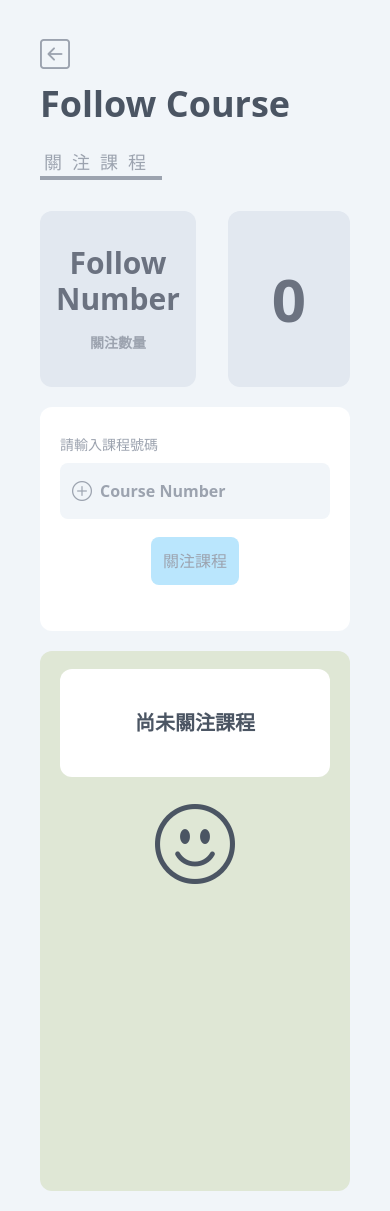
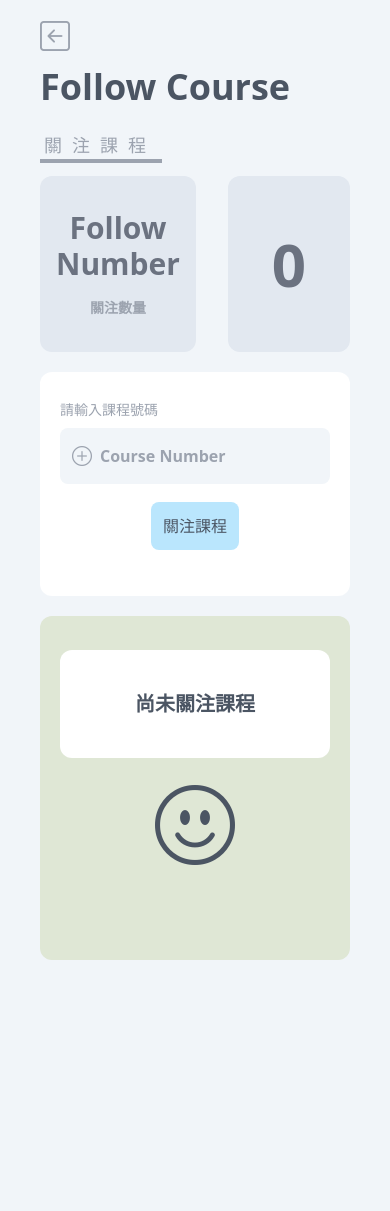
Before and after one commit to ridemountainpig/fcu-course-search, a Flask app: page /followcourse in a window 390 px wide. After the commit the page ends 960 px from the top, so only its background shows below. Run offline with Flask 2, Linux system fonts and the light colour scheme.

Commit message:
update: styling up for mobile RWD

```diff
--- a/static/style/output.css
+++ b/static/style/output.css
@@ -543,16 +539,28 @@ video {
   bottom: 0px;
 }
 
-.bottom-6 {
-  bottom: 1.5rem;
+.bottom-4 {
+  bottom: 1rem;
 }
 
 .left-0 {
   left: 0px;
 }
 
+.left-1\/2 {
+  left: 50%;
+}
+
 .right-9 {
   right: 2.25rem;
+}
+
+.top-0 {
+  top: 0px;
+}
+
+.top-1\/2 {
+  top: 50%;
 }
 
 .z-0 {
@@ -604,24 +612,42 @@ video {
   margin-bottom: 2rem;
 }
 
+.my-auto {
+  margin-top: auto;
+  margin-bottom: auto;
+}
+
+.mx-5 {
+  margin-left: 1.25rem;
+  margin-right: 1.25rem;
+}
+
+.-mr-14 {
+  margin-right: -3.5rem;
+}
+
 .-mr-24 {
   margin-right: -6rem;
 }
 
-.-mt-\[calc\(100vh_-_20rem\)\] {
-  margin-top: calc(calc(100vh - 20rem) * -1);
+.-mt-14 {
+  margin-top: -3.5rem;
 }
 
-.-mt-\[calc\(100vh_-_21rem\)\] {
-  margin-top: calc(calc(100vh - 21rem) * -1);
+.-mt-16 {
+  margin-top: -4rem;
 }
 
-.mb-5 {
-  margin-bottom: 1.25rem;
+.mb-4 {
+  margin-bottom: 1rem;
 }
 
 .ml-10 {
   margin-left: 2.5rem;
+}
+
+.ml-5 {
+  margin-left: 1.25rem;
 }
 
 .ml-8 {
@@ -664,20 +690,16 @@ video {
   display: none;
 }
 
-.h-1\/4 {
-  height: 25%;
-}
-
 .h-1\/6 {
   height: 16.666667%;
 }
 
+.h-10 {
+  height: 2.5rem;
+}
+
 .h-20 {
   height: 5rem;
-}
-
-.h-3\/4 {
-  height: 75%;
 }
 
 .h-3\/5 {
@@ -692,28 +714,24 @@ video {
   height: 11rem;
 }
 
-.h-5\/6 {
-  height: 83.333333%;
-}
-
 .h-56 {
   height: 14rem;
 }
 
-.h-\[calc\(100vh\*0\.75_-_2rem\)\] {
-  height: calc(100vh * 0.75 - 2rem);
+.h-90\% {
+  height: 90%;
 }
 
-.h-\[calc\(100vh_-_19rem\)\] {
-  height: calc(100vh - 19rem);
+.h-95\% {
+  height: 95%;
 }
 
-.h-\[calc\(100vh_-_20\.5rem\)\] {
-  height: calc(100vh - 20.5rem);
+.h-\[cal\(100vh_-_11rem\)\] {
+  height: cal(100vh - 11rem);
 }
 
-.h-\[calc\(100vh_-_20rem\)\] {
-  height: calc(100vh - 20rem);
+.h-\[calc\(100vh_-_11rem\)\] {
+  height: calc(100vh - 11rem);
 }
 
 .h-full {
@@ -746,6 +781,20 @@ video {
 
 .w-full {
   width: 100%;
+}
+
+.-translate-x-1\/2 {
+  --tw-translate-x: -50%;
+  transform: translate(var(--tw-translate-x), var(--tw-translate-y)) rotate(var(--tw-rotate)) skewX(var(--tw-skew-x)) skewY(var(--tw-skew-y)) scaleX(var(--tw-scale-x)) scaleY(var(--tw-scale-y));
+}
+
+.-translate-y-1\/2 {
+  --tw-translate-y: -50%;
+  transform: translate(var(--tw-translate-x), var(--tw-translate-y)) rotate(var(--tw-rotate)) skewX(var(--tw-skew-x)) skewY(var(--tw-skew-y)) scaleX(var(--tw-scale-x)) scaleY(var(--tw-scale-y));
+}
+
+.transform {
+  transform: translate(var(--tw-translate-x), var(--tw-translate-y)) rotate(var(--tw-rotate)) skewX(var(--tw-skew-x)) skewY(var(--tw-skew-y)) scaleX(var(--tw-scale-x)) scaleY(var(--tw-scale-y));
 }
 
 @keyframes bounce {
--- a/templates/followCourse.html
+++ b/templates/followCourse.html
@@ -35,7 +35,7 @@
 </head>
 
 <body class="h-screen bg-slate-100">
-    <div class="flex items-center max-[1200px]:justify-center min-[1201px]:ml-24 max-[465px]:ml-10 h-1/4">
+    <div class="flex items-center max-[1200px]:justify-center min-[1201px]:ml-24 max-[465px]:ml-10 h-44">
         <div class="w-96">
             <div class="cursor-pointer min-[1201px]:hidden">
                 <i class="bi bi-arrow-left-square text-gray-400 font-bold" style="font-size: 30px;"
@@ -54,21 +54,21 @@
             </div>
         </div>
     </div>
-    <div class="flex max-[1200px]:flex-col h-3/4">
-        <div class="flex min-[1200px]:flex-auto justify-center">
+    <div class="flex max-[1200px]:flex-col h-95%">
+        <div class="flex min-[1200px]:flex-auto justify-center h-full">
             <div
-                class="ml-10 min-[1200px]:ml-24 mr-10 p-5 rounded-xl h-[calc(100vh_-_19rem)] w-96 min-[1201px]:w-11/12 my-5 min-[1201px]:mt-0 bg-backgroundGreen">
-                <div class="z-20 w-full h-full flex justify-center items-center">
+                class="relative ml-10 min-[1200px]:ml-24 mr-10 p-5 rounded-xl h-90% w-96 min-[1201px]:w-11/12 my-5 min-[1201px]:mt-0 bg-backgroundGreen">
+                <div class="absolute z-20 top-1/2 left-1/2 transform -translate-x-1/2 -translate-y-1/2 w-20 h-20">
                     <div id="coffeeIcon"
-                        class="z-30 w-20 h-20 flex justify-center items-center rounded-full animate-bounce bg-backgroundBrown">
+                        class="z-30 flex justify-center items-center rounded-full animate-bounce bg-backgroundBrown">
                         <i class="bi bi-cup-hot text-white" style="font-size: 50px;"></i>
                     </div>
                 </div>
                 <div id="coffeeBackground"
-                    class="z-10 rounded-xl bg-black opacity-30 w-full h-[calc(100vh_-_20.5rem)] -mt-[calc(100vh_-_21rem)]">
+                    class="absolute top-0 left-0 z-10 rounded-xl bg-black opacity-30">
                 </div>
                 <div id="courseList"
-                    class="courseList rounded-xl z-0 -mt-[calc(100vh_-_20rem)] h-[calc(100vh_-_20rem)]"></div>
+                    class="courseList rounded-xl z-0 w-full h-full"></div>
             </div>
         </div>
         <div class="max-[1200px]:order-first order-none">
@@ -105,7 +105,7 @@
                         </div>
                     </div>
                     <div class="flex justify-center">
-                        <button class="text-gray-400 bg-sky-200 font-medium rounded-lg text-base p-3"
+                        <button class="text-gray-600 bg-sky-200 font-medium rounded-lg text-base p-3"
                             onclick="addFollowCourse()">關注課程</button>
                     </div>
                 </div>
```
Also changed, not shown: other parts of static/style/output.css (+62 -40 lines), static/script/followCourse.js (+23 -11 lines), tailwind.config.js (+14 -0 lines), templates/generalStudies.html (+4 -4 lines), templates/searchCourse.html (+9 -6 lines).
